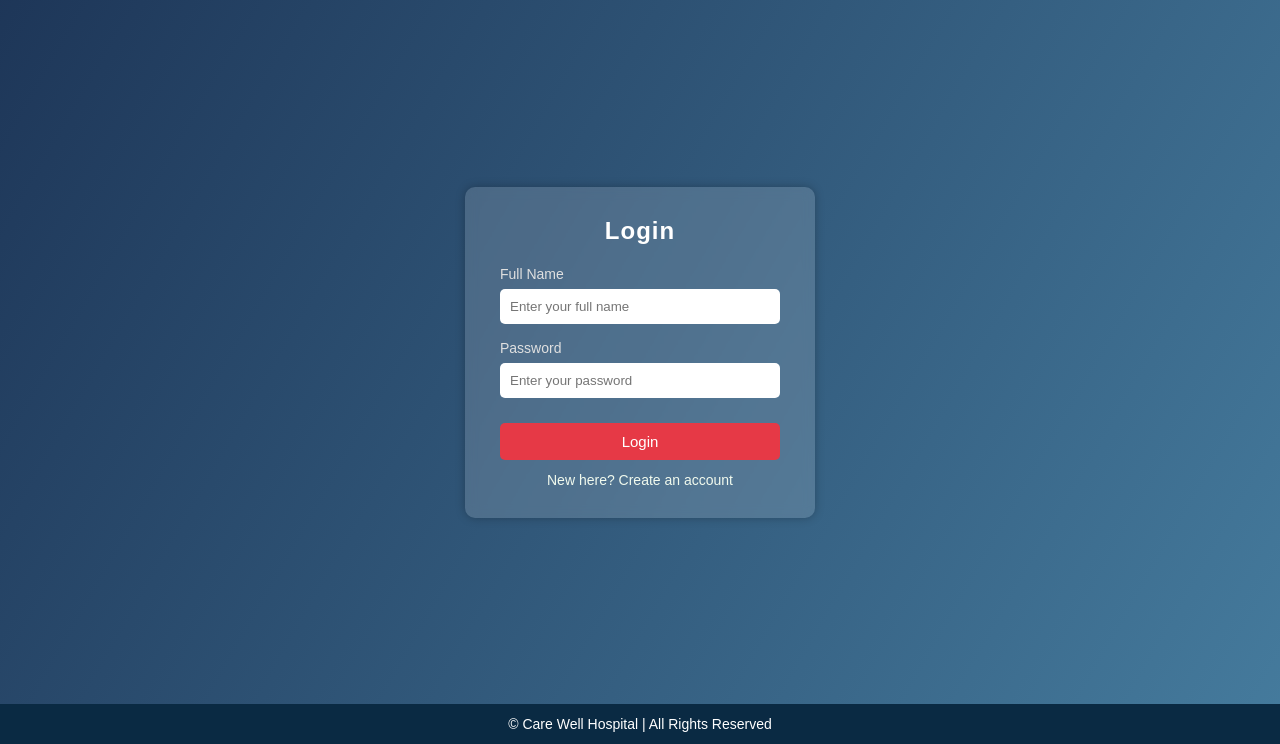
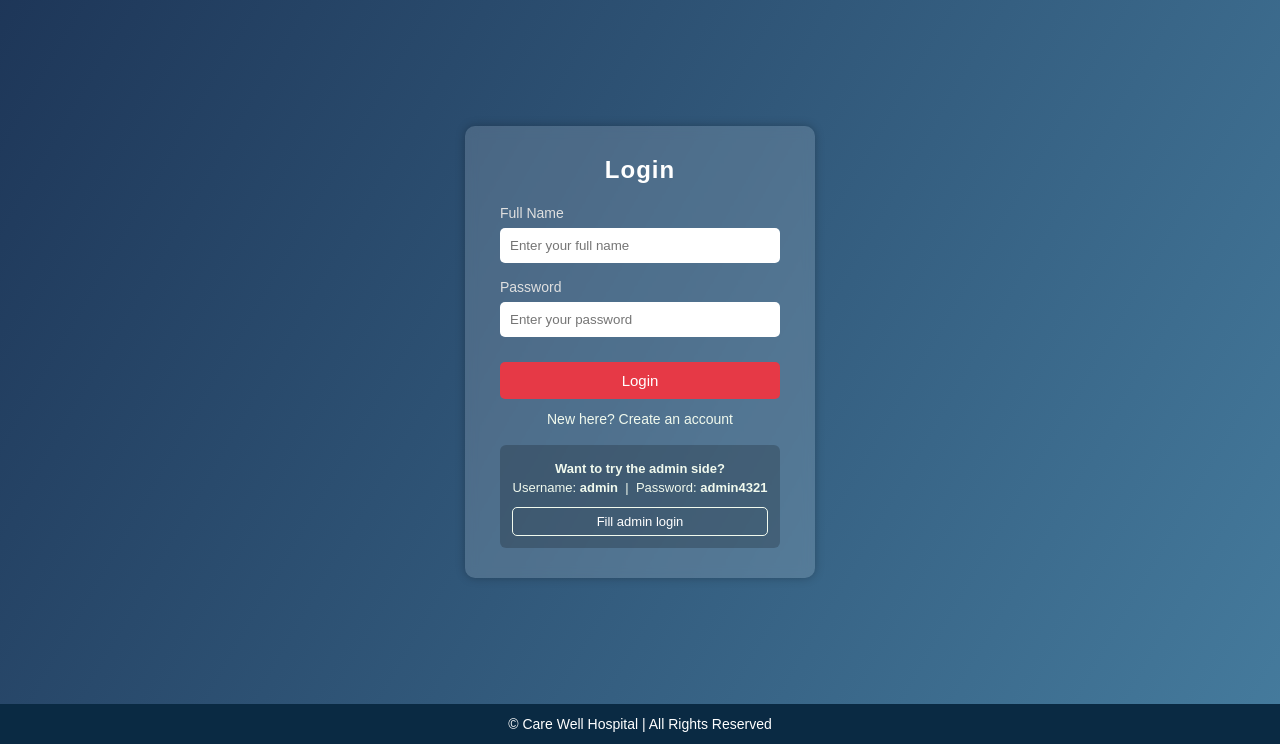
Before and after one commit to Danish-Shah-7028/Hospital-Management-System, a Flask app: page /login in a window 1280 px wide. Shown: the part 56-800 px from the top of the page. Run offline with Flask 3, Linux system fonts and the light colour scheme.

Commit message:
Final commit

```diff
--- a/templates/login.html
+++ b/templates/login.html
@@ -77,6 +77,32 @@
     .register-link:hover {
         text-decoration: underline;
     }
+
+    .demo-login {
+        margin-top: 18px;
+        padding: 12px;
+        border-radius: 6px;
+        background: rgba(0, 0, 0, 0.2);
+        color: #f1faee;
+        font-size: 13px;
+        text-align: center;
+    }
+
+    .demo-login p {
+        margin: 4px 0;
+    }
+
+    .login-box .demo-btn {
+        background-color: transparent;
+        border: 1px solid #f1faee;
+        margin-top: 8px;
+        padding: 6px;
+        font-size: 13px;
+    }
+
+    .login-box .demo-btn:hover {
+        background-color: rgba(255, 255, 255, 0.15);
+    }
 </style>
 
 {% if error_message %}
@@ -96,6 +122,19 @@
             <button type="submit">Login</button>
             <a class="register-link" href="{{ url_for('registration') }}">New here? Create an account</a>
         </form>
+
+        <div class="demo-login">
+            <p><strong>Want to try the admin side?</strong></p>
+            <p>Username: <b>admin</b> &nbsp;|&nbsp; Password: <b>admin4321</b></p>
+            <button type="button" class="demo-btn" onclick="fillAdminLogin()">Fill admin login</button>
+        </div>
     </div>
 </div>
+
+<script>
+    function fillAdminLogin() {
+        document.getElementById('fullname').value = 'admin';
+        document.getElementById('password').value = 'admin4321';
+    }
+</script>
 {% endblock %}
```
